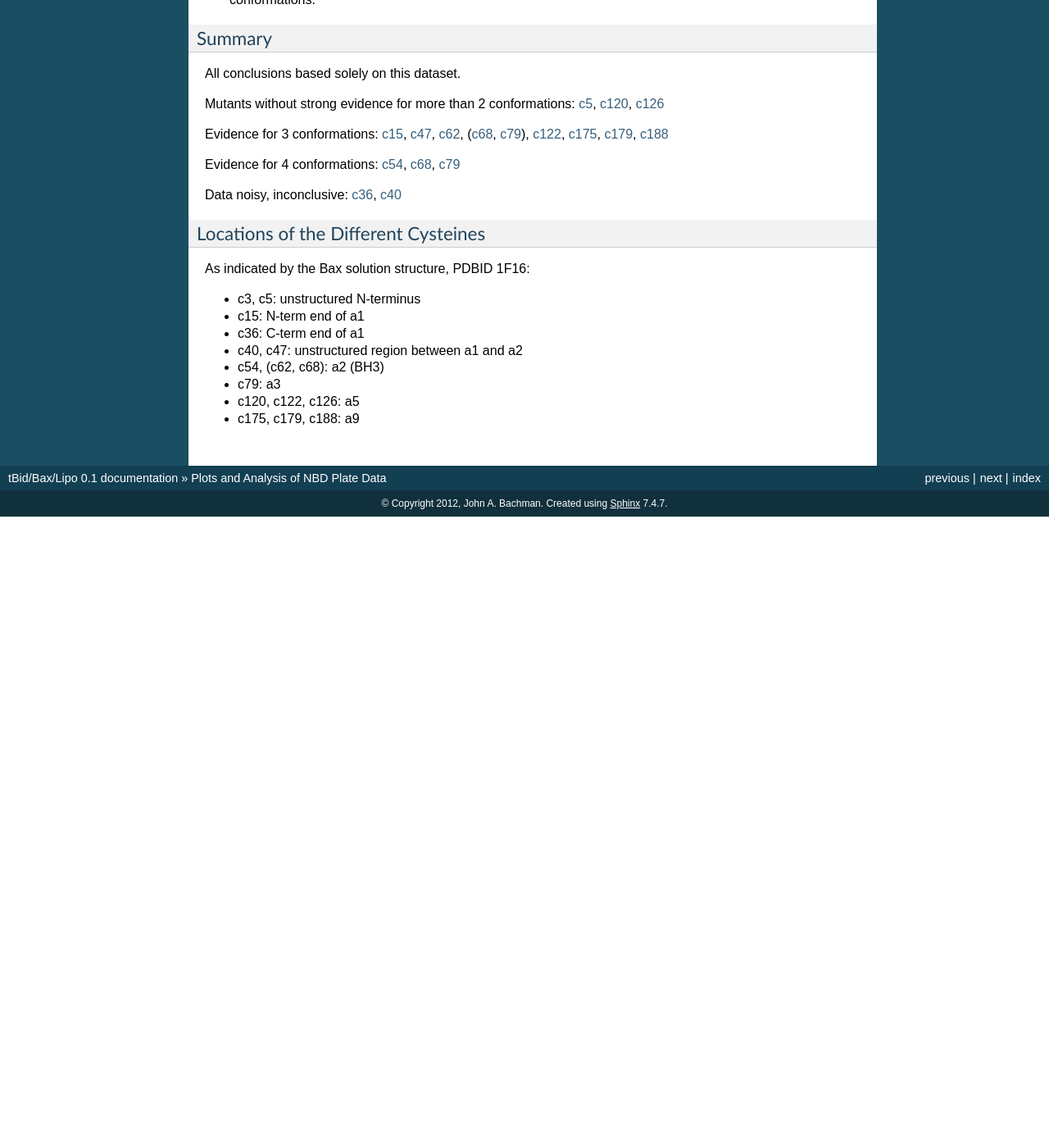
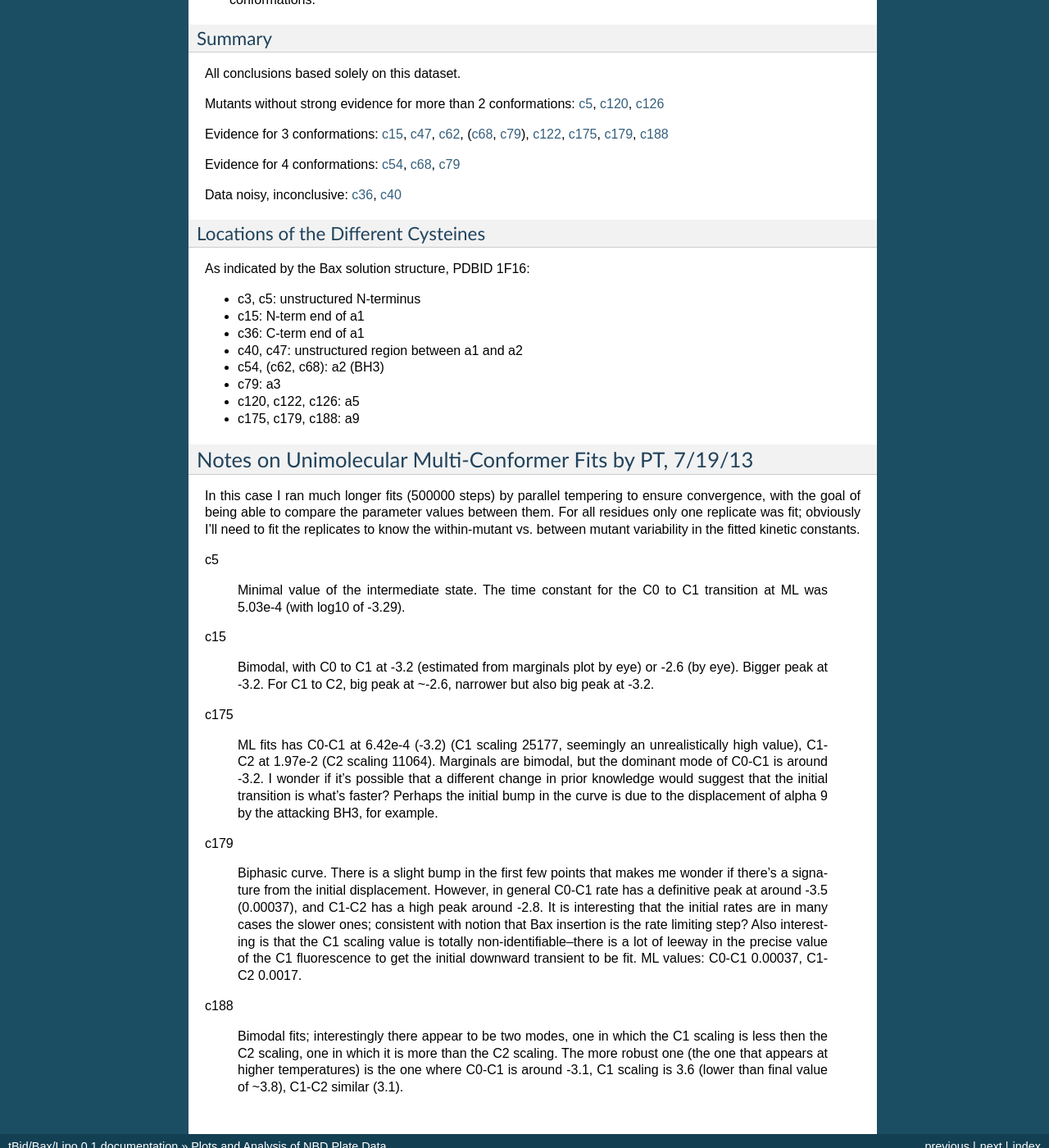
Before and after one commit to johnbachman/tBidBaxLipo, a Sphinx documentation site: the page built from doc/nbd_plate_data.rst, in a window 1280 px wide and 1400 px high, scrolled down 1942 px. Shown: the whole window at 82% size. Built offline with Sphinx 7.4.7, drawn with Linux system fonts in a browser that asks for light colours; formulas are drawn with MathJax 3; before the commit the page ends 2572 px from its top, so only the background shows below that; some of the changed text lies outside the part shown.

Commit message:
Notes on parameter values found by PT fitting, 130719

```diff
--- a/doc/nbd_plate_data.rst
+++ b/doc/nbd_plate_data.rst
@@ -10,8 +10,8 @@ Raw data
     from tbidbaxlipo.nbd_plate_analysis import plot_raw
     plot_raw(data)
 
-Notes on Unimolecular Multi-Conformer Fits
-------------------------------------------
+Notes on Unimolecular Multi-Conformer Fits, 7/16/13
+---------------------------------------------------
 
 An index of the fits, performed on 7/16/13, can be found
 on the `Sorger lab web site
@@ -161,3 +161,53 @@ As indicated by the Bax solution structure, PDBID 1F16:
 * c79: a3
 * c120, c122, c126: a5
 * c175, c179, c188: a9
+
+Notes on Unimolecular Multi-Conformer Fits by PT, 7/19/13
+---------------------------------------------------------
+
+In this case I ran much longer fits (500000 steps) by parallel tempering to
+ensure convergence, with the goal of being able to compare the parameter values
+between them. For all residues only one replicate was fit; obviously I'll need
+to fit the replicates to know the within-mutant vs. between mutant variability
+in the fitted kinetic constants.
+
+c5
+
+    Minimal value of the intermediate state. The time constant for the
+    C0 to C1 transition at ML was 5.03e-4 (with log10 of -3.29).
+
+c15
+
+    Bimodal, with C0 to C1 at -3.2 (estimated from marginals plot by eye)
+    or -2.6 (by eye). Bigger peak at -3.2. For C1 to C2, big peak at ~-2.6,
+    narrower but also big peak at -3.2.
+
+c175
+
+    ML fits has C0-C1 at 6.42e-4 (-3.2) (C1 scaling 25177, seemingly an
+    unrealistically high value), C1-C2 at 1.97e-2 (C2 scaling 11064). Marginals
+    are bimodal, but the dominant mode of C0-C1 is around -3.2. I wonder if
+    it's possible that a different change in prior knowledge would suggest that
+    the initial transition is what's faster? Perhaps the initial bump in the
+    curve is due to the displacement of alpha 9 by the attacking BH3, for
+    example.
+
+c179
+
+    Biphasic curve. There is a slight bump in the first few points that makes
+    me wonder if there's a signature from the initial displacement. However, in
+    general C0-C1 rate has a definitive peak at around -3.5 (0.00037), and
+    C1-C2 has a high peak around -2.8. It is interesting that the initial rates
+    are in many cases the slower ones; consistent with notion that Bax
+    insertion is the rate limiting step? Also interesting is that the C1
+    scaling value is totally non-identifiable--there is a lot of leeway in the
+    precise value of the C1 fluorescence to get the initial downward transient
+    to be fit. ML values: C0-C1 0.00037, C1-C2 0.0017.
+
+c188
+
+    Bimodal fits; interestingly there appear to be two modes, one in which the
+    C1 scaling is less then the C2 scaling, one in which it is more than the C2
+    scaling. The more robust one (the one that appears at higher temperatures)
+    is the one where C0-C1 is around -3.1, C1 scaling is 3.6 (lower than
+    final value of ~3.8), C1-C2 similar (3.1).
```
